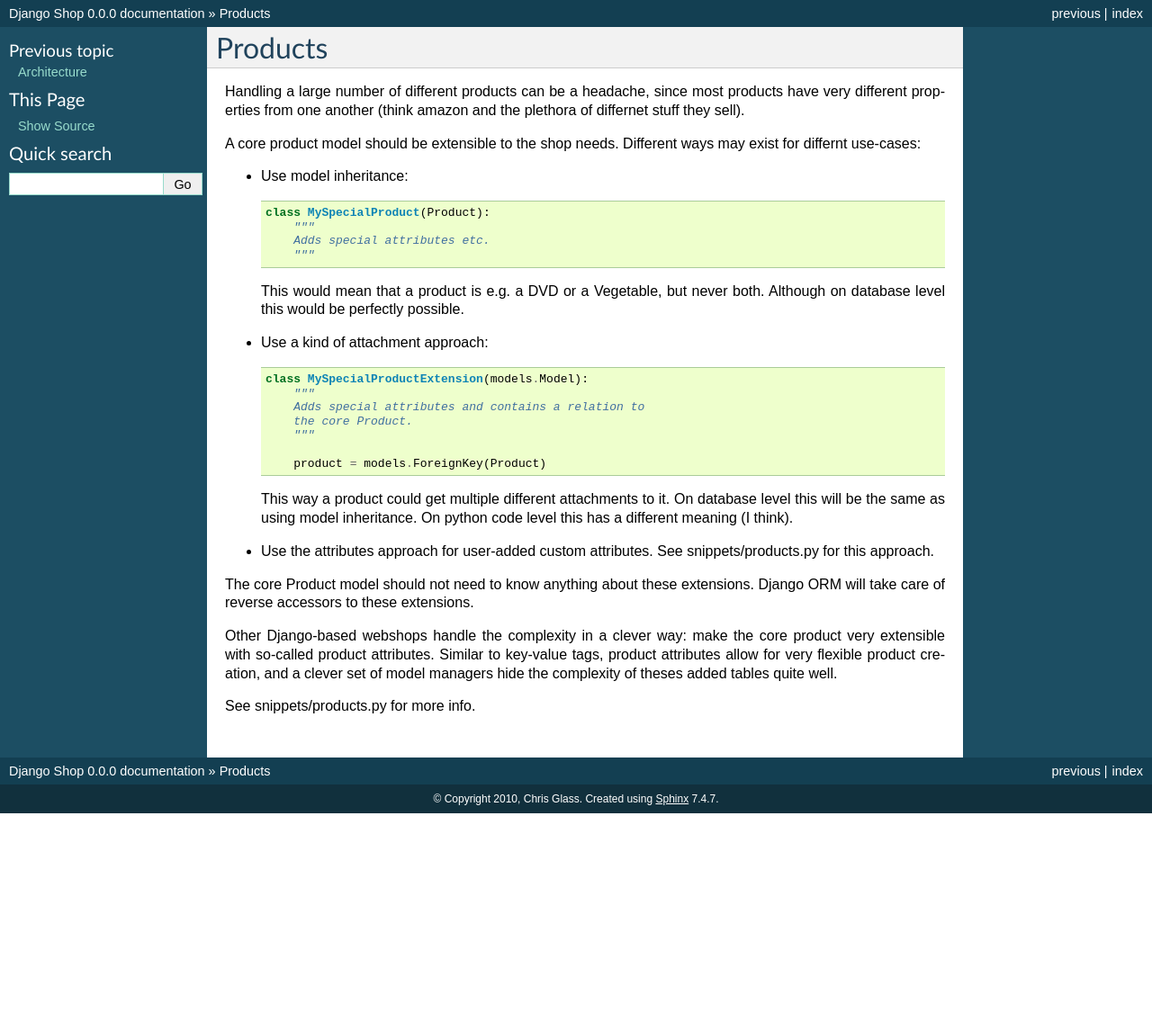
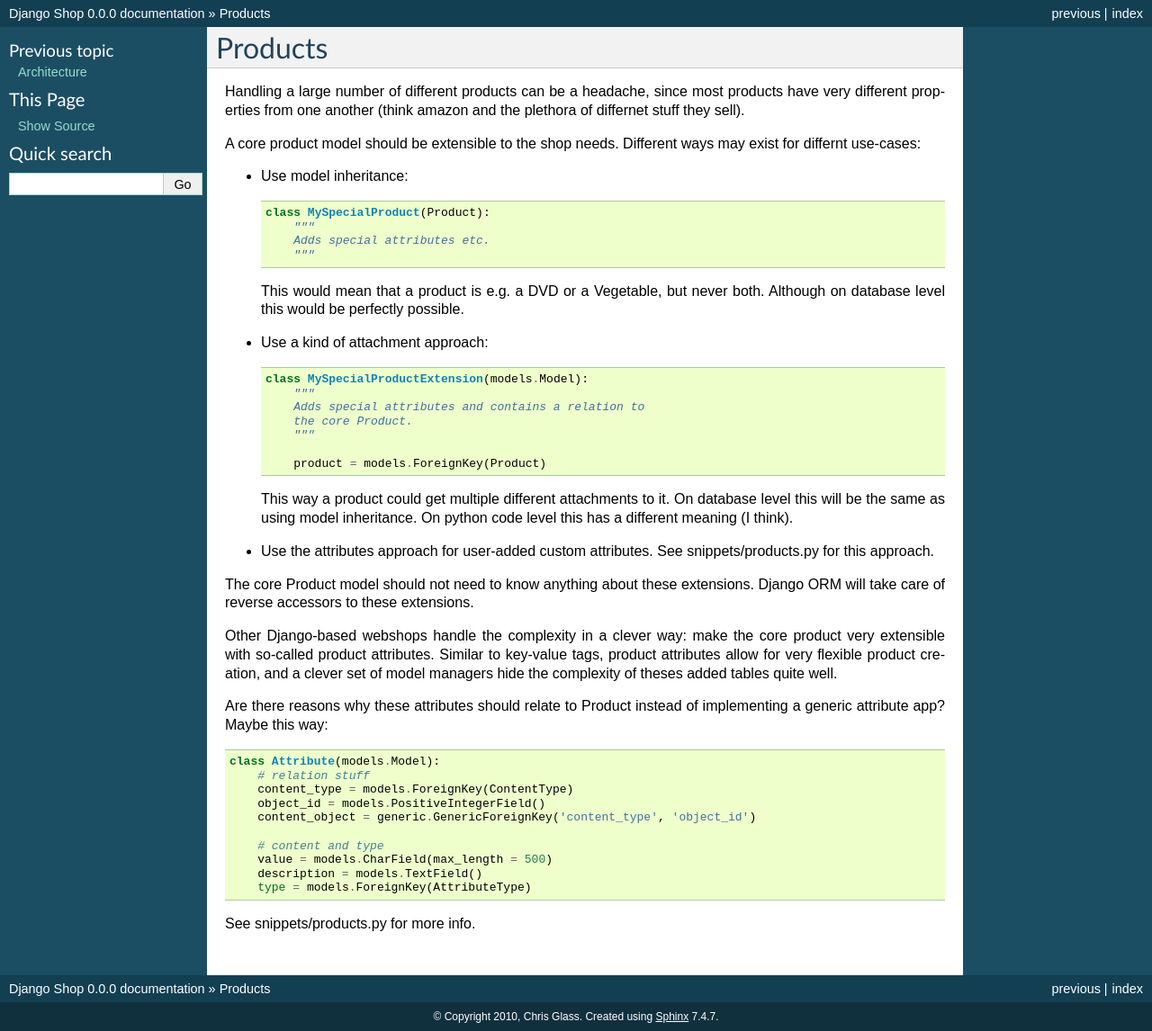
Before and after one commit to joker-softdev/django_shop, a Sphinx documentation site: the page built from docs/products.rst, in a window 1280 px wide. Shown: the whole page at 90% size. Built offline with Sphinx 7.4.7, drawn with Linux system fonts in a browser that asks for light colours; before the commit the page ends 904 px from its top, so only the background shows below that.

Commit message:
added some thoughts on attributes

```diff
--- a/docs/products.rst
+++ b/docs/products.rst
@@ -46,4 +46,19 @@ Other Django-based webshops handle the complexity in a clever way: make the core
 product attributes. Similar to key-value tags, product attributes allow for very flexible product creation, and a clever
 set of model managers hide the complexity of theses added tables quite well.
 
+Are there reasons why these attributes should relate to Product
+instead of implementing a generic attribute app? Maybe this way::
+
+   class Attribute(models.Model):
+       # relation stuff
+       content_type = models.ForeignKey(ContentType)
+       object_id = models.PositiveIntegerField()
+       content_object = generic.GenericForeignKey('content_type', 'object_id')
+
+       # content and type
+       value = models.CharField(max_length = 500)
+       description = models.TextField()
+       type = models.ForeignKey(AttributeType)
+
+
 See snippets/products.py for more info.
```
